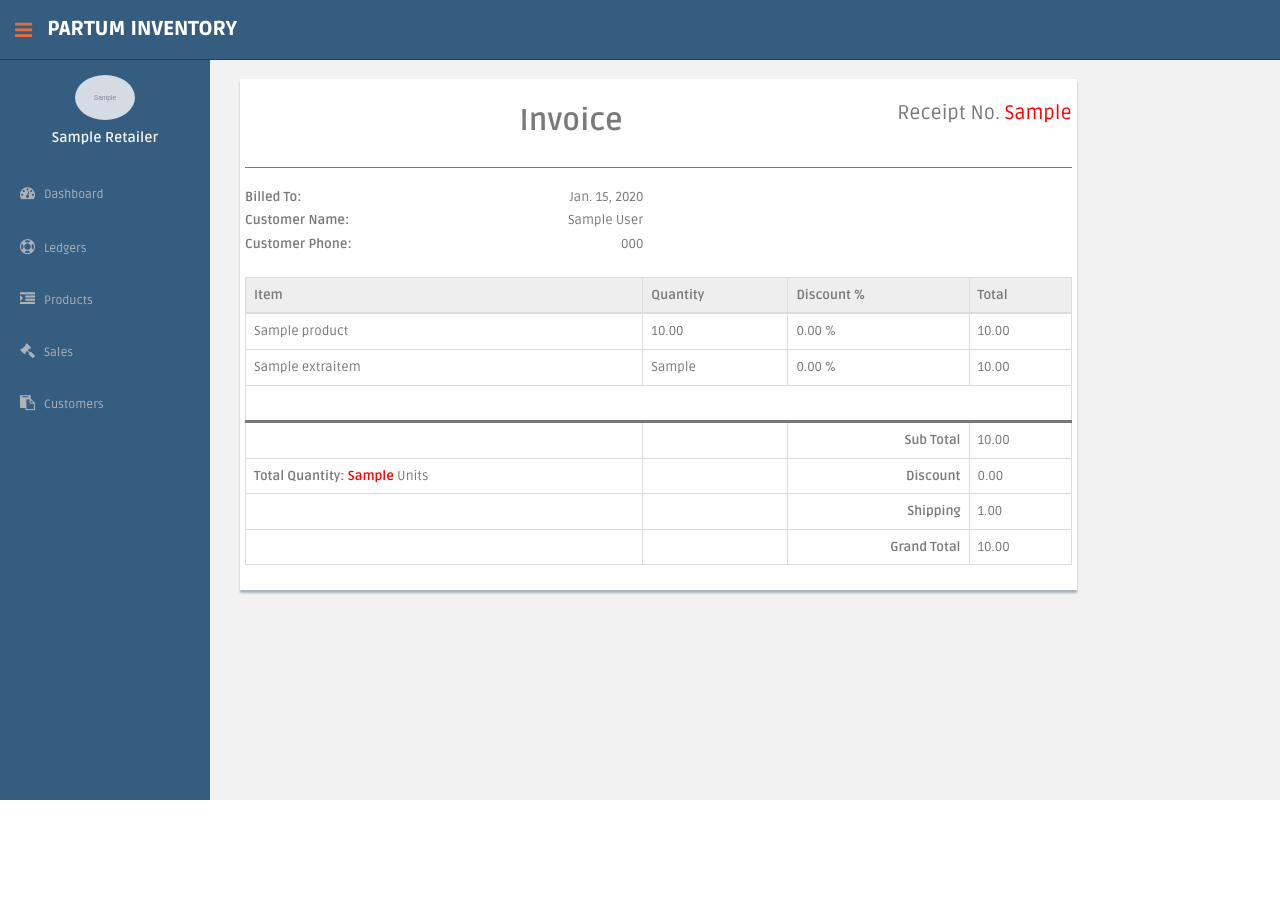
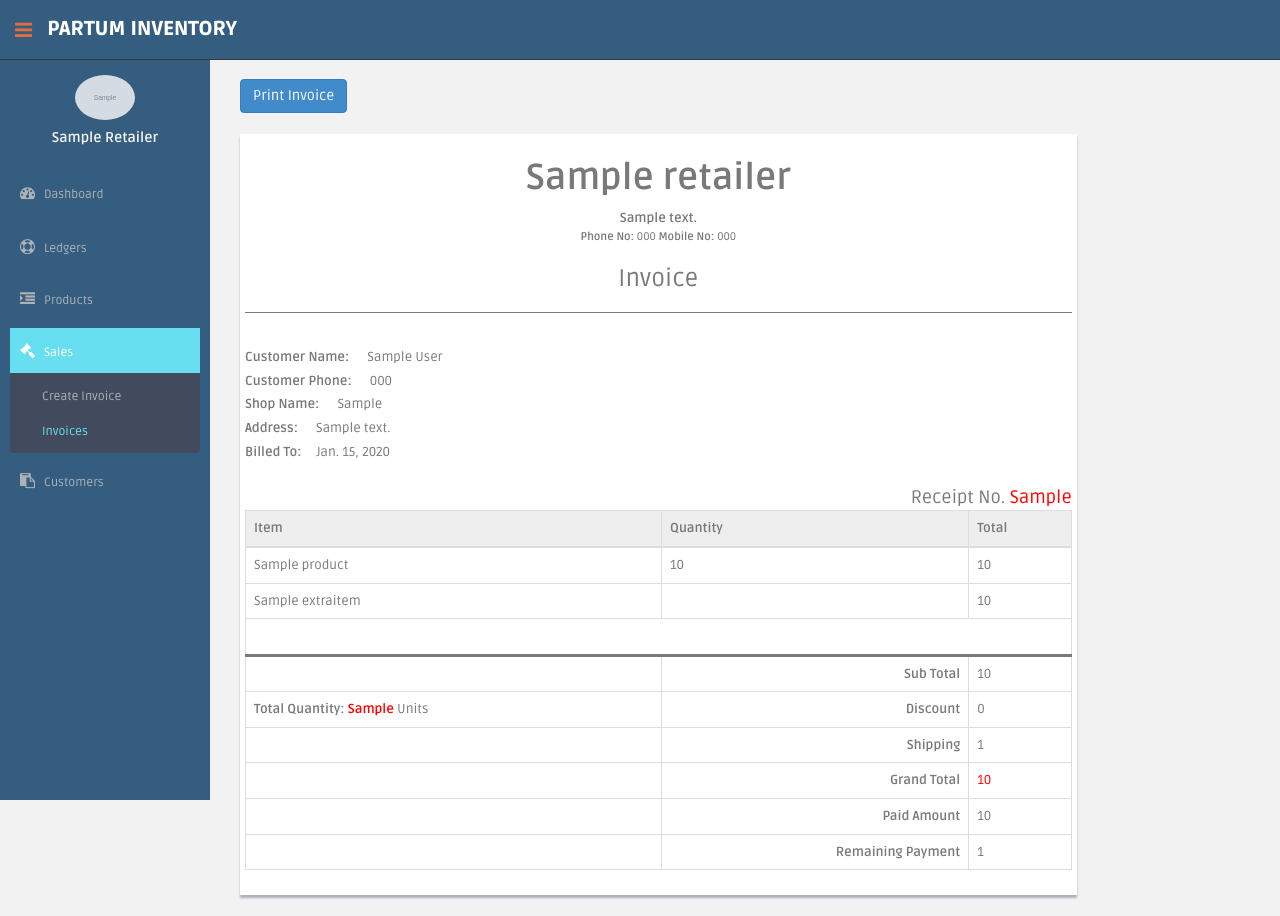
Before and after one commit to janzaheer/partum_inventory, a Django app: page /sales/invoice/1/detail/ in a window 1280 px wide. Before the commit the page ends 800 px from the top, so only its background shows below. Run offline with Django 3.2, Linux system fonts and the light colour scheme; a user stored in the database is signed in; tables that the repository leaves empty hold one stand-in row (values such as "Sample post"); grey boxes marked "Sample" are stand-in pictures; some libraries are stand-ins or nearby versions.

Commit message:
remaining amount, print and other small updates in invoice

```diff
--- a/pis_sales/views.py
+++ b/pis_sales/views.py
@@ -16,6 +16,8 @@ from pis_product.forms import PurchasedProductForm
 from pis_sales.forms import BillingForm
 from pis_product.forms import ExtraItemForm
 from pis_com.forms import CustomerForm
+from pis_ledger.models import Ledger
+from pis_ledger.forms import LedgerForm
 
 
 class CreateInvoiceView(FormView):
@@ -80,6 +82,11 @@ class ProductItemAPIView(View):
 
 class GenerateInvoiceAPIView(View):
 
+    def __init__(self, *args, **kwargs):
+        super(GenerateInvoiceAPIView, self).__init__(*args, **kwargs)
+        self.customer = None
+        self.invoice = None
+
     @csrf_exempt
     def dispatch(self, request, *args, **kwargs):
         return super(
@@ -93,6 +100,8 @@ class GenerateInvoiceAPIView(View):
         shipping = self.request.POST.get('shipping')
         grand_total = self.request.POST.get('grand_total')
         totalQty = self.request.POST.get('totalQty')
+        remaining_payment = self.request.POST.get('remaining_amount')
+        paid_amount = self.request.POST.get('paid_amount')
         items = json.loads(self.request.POST.get('items'))
         purchased_items_id = []
         extra_items_id = []
@@ -151,6 +160,8 @@ class GenerateInvoiceAPIView(View):
             'shipping': shipping,
             'purchased_items': purchased_items_id,
             'extra_items': extra_items_id,
+            'paid_amount': paid_amount,
+            'remaining_payment': remaining_payment,
             'retailer': self.request.user.retailer_user.retailer.id,
         }
 
@@ -166,16 +177,32 @@ class GenerateInvoiceAPIView(View):
             }
             customer_form = CustomerForm(customer_form_kwargs)
             if customer_form.is_valid():
-                customer = customer_form.save()
+                self.customer = customer_form.save()
                 billing_form_kwargs.update({
-                    'customer': customer.id
+                    'customer': self.customer.id
                 })
 
         billing_form = BillingForm(billing_form_kwargs)
         if billing_form.is_valid():
-            invoice = billing_form.save()
+            self.invoice = billing_form.save()
 
-        return JsonResponse({'invoice_id': invoice.id})
+        if float(remaining_payment):
+            ledger_form_kwargs = {
+                'retailer': self.request.user.retailer_user.retailer.id,
+                'customer': (
+                    self.request.POST.get('customer_id') or
+                    self.customer.id),
+                'amount': remaining_payment,
+                'description': (
+                    'Remaining Payment for Bill/Receipt No %s '
+                    % self.invoice.receipt_no)
+            }
+
+            ledger = LedgerForm(ledger_form_kwargs)
+            if ledger.is_valid():
+                ledger.save()
+
+        return JsonResponse({'invoice_id': self.invoice.id})
 
 
 class InvoiceDetailView(TemplateView):
--- a/templates/sales/invoice_detail.html
+++ b/templates/sales/invoice_detail.html
@@ -1,4 +1,6 @@
 {% extends 'base.html' %}
+{% block menu_sales %}active{% endblock %}
+{% block submenu_list_invoice %}active{% endblock %}
 
 {% block content %}
     <style>
@@ -9,20 +11,31 @@
 
     <div class="col-lg-10 col-md-10 col-sm-10">
         <br>
-        <div class="content-panel" style="padding: 5px">
+        <button type="button" class="btn btn-primary print-invoice-btn" onclick="PrintInvoice('print-invoice')" style="float: left">Print Invoice</button>
+        <br><br><br>
+        <div class="content-panel print-invoice" id="print-invoice" style="padding: 5px">
             <div class="row">
                 <div class="col-xs-12 col-md-12">
-                    <div>
-                        <h2 class="text-center"><strong>Invoice</strong> <small style="float: right">Receipt No. <span style="color:red">{{ invoice.receipt_no }}</span></small></h2>
+                    <div class="text-center">
+                        <h1><strong>{{ request.user.retailer_user.retailer.name }}</strong></h1>
+                        <span><strong>{{ request.user.user_profile.address }}</strong></span><br>
+                        <small><strong>Phone No:</strong> {{ request.user.user_profile.phone_no }} </small> <small><strong>Mobile No: </strong>{{ request.user.user_profile.mobile_no }} </small>
+                        <h3>Invoice</h3>
                     </div>
+                    <hr>
                 </div>
-                <div class="col-xs-12 col-md-12">
-                    <hr>
+                <div class="col-xs-12 col-md-12" style="margin-top: 15px">
                     <div class="row">
                         <div class="col-xs-6 col-md-6">
-                            <label><strong>Billed To:</strong></label><span style="float: right">{{ invoice.created_at.date }}</span><br>
-                            <label><strong>Customer Name:</strong></label> <span style="float: right">{{ invoice.customer.customer_name }}</span><br>
-                            <label><strong>Customer Phone:</strong></label> <span style="float: right">{{ invoice.customer.customer_phone }}</span><br>
+                            <label><strong>Customer Name:</strong></label> <span style="margin: 15px;">{{ invoice.customer.customer_name }}</span><br>
+                            <label><strong>Customer Phone:</strong></label> <span style="margin: 15px;">{{ invoice.customer.customer_phone }}</span><br>
+                            {% if invoice.customer.shop %}
+                                <label><strong>Shop Name:</strong></label> <span style="margin: 15px;">{{ invoice.customer.shop }}</span><br>
+                            {% endif %}
+                            {% if invoice.customer.address %}
+                                <label><strong>Address:</strong></label> <span style="margin: 15px;">{{ invoice.customer.address }}</span><br>
+                            {% endif %}
+                            <label><strong>Billed To:</strong></label><span style="margin: 15px;">{{ invoice.created_at.date }}</span><br>
                             <br>
                         </div>
                     </div>
@@ -31,14 +44,13 @@
 
             <div class="row">
                 <div class="col-md-12">
+                    <span style="float: right; font-size: large">Receipt No. <span style="color:red">{{ invoice.receipt_no }}</span></span>
                     <div class="table-responsive">
                         <table class="table table-bordered">
                             <thead>
                             <tr class="item-row">
                                 <th>Item</th>
-{#                                <th>Price</th>#}
                                 <th>Quantity</th>
-                                <th>Discount %</th>
                                 <th>Total</th>
                             </tr>
                             </thead>
@@ -48,19 +60,11 @@
                                     <td>
                                         {{ item.product.name}}
                                     </td>
-
-{#                                    <td>#}
-{#                                        40000#}
-{#                                    </td>#}
-
                                     <td>
-                                        {{ item.quantity}}
+                                        {{ item.quantity|floatformat:-2}}
                                     </td>
                                     <td>
-                                        {{ item.discount_percentage }} %
-                                    </td>
-                                    <td>
-                                        {{ item.purchase_amount }}
+                                        {{ item.purchase_amount|floatformat:-2 }}
                                     </td>
                                 </tr>
                             {% endfor %}
@@ -71,40 +75,43 @@
                                     </td>
 
                                     <td>
-                                        {{ extra_item.quantity}}
+                                        {{ extra_item.quantity|floatformat:-2}}
                                     </td>
                                     <td>
-                                        {{ extra_item.discount_percentage }} %
-                                    </td>
-                                    <td>
-                                        {{ extra_item.total }}
+                                        {{ extra_item.total|floatformat:-2 }}
                                     </td>
                                 </tr>
                             {% endfor %}
                             <tr><td colspan="4" style="color:white">Need to change this properly</td></tr>
                             <tr style="border-top: 3px solid">
                                 <td></td>
-                                <td></td>
                                 <td class="text-right"><strong>Sub Total</strong></td>
-                                <td><span id="subtotal">{{ invoice.sub_total }}</span></td>
+                                <td><span id="subtotal">{{ invoice.sub_total|floatformat:-2 }}</span></td>
                             </tr>
                             <tr>
                                 <td><strong>Total Quantity: </strong><span id="totalQty" style="color: red; font-weight: bold">{{ invoice.total_quantity }}</span> Units</td>
-                                <td></td>
                                 <td class="text-right"><strong>Discount</strong></td>
-                                <td>{{ invoice.discount }}</td>
+                                <td>{{ invoice.discount|floatformat:-2 }}</td>
                             </tr>
                             <tr>
                                 <td></td>
-                                <td></td>
                                 <td class="text-right"><strong>Shipping</strong></td>
-                                <td>{{ invoice.shipping }}</td>
+                                <td>{{ invoice.shipping|floatformat:-2 }}</td>
                             </tr>
                             <tr>
                                 <td></td>
+                                <td class="text-right"><strong>Grand Total</strong></td>
+                                <td><span id="grandTotal" style="color: red;">{{ invoice.grand_total|floatformat:-2 }}</span></td>
+                            </tr>
+                            <tr>
                                 <td></td>
-                                <td class="text-right"><strong>Grand Total</strong></td>
-                                <td><span id="grandTotal">{{ invoice.grand_total }}</span></td>
+                                <td class="text-right"><strong>Paid Amount</strong></td>
+                                <td><span id="grandTotal">{{ invoice.paid_amount|floatformat:-2 }}</span></td>
+                            </tr>
+                            <tr>
+                                <td></td>
+                                <td class="text-right"><strong>Remaining Payment</strong></td>
+                                <td><span id="grandTotal">{{ invoice.remaining_payment|floatformat:-2 }}</span></td>
                             </tr>
                             </tbody>
                         </table>
@@ -113,4 +120,14 @@
             </div>
         </div>
     </div>
+    <script>
+        function PrintInvoice(divName){
+             var printContents = document.getElementById(divName).innerHTML;
+             var originalContents = document.body.innerHTML;
+             document.body.innerHTML = printContents;
+             window.print();
+             document.body.innerHTML = originalContents;
+        }
+    </script>
+
 {% endblock %}
```
Also changed, not shown: templates/sales/create_invoice.html (+21 -7 lines), templates/sales/invoice_list.html (+4 -4 lines), app_static/js/jquery.invoice.js, pis_sales/migrations/0009_saleshistory_paid_amount.py (added).
